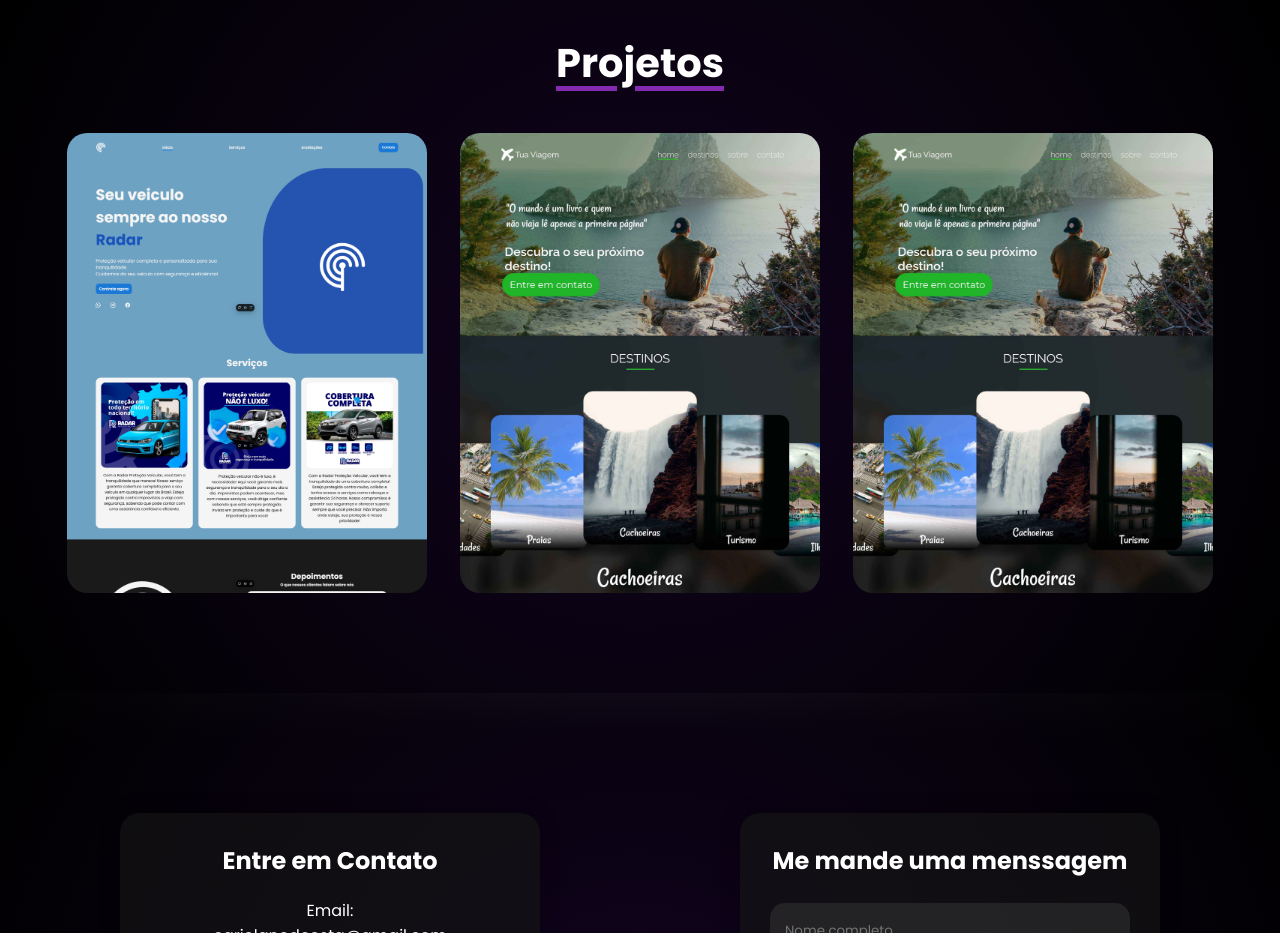
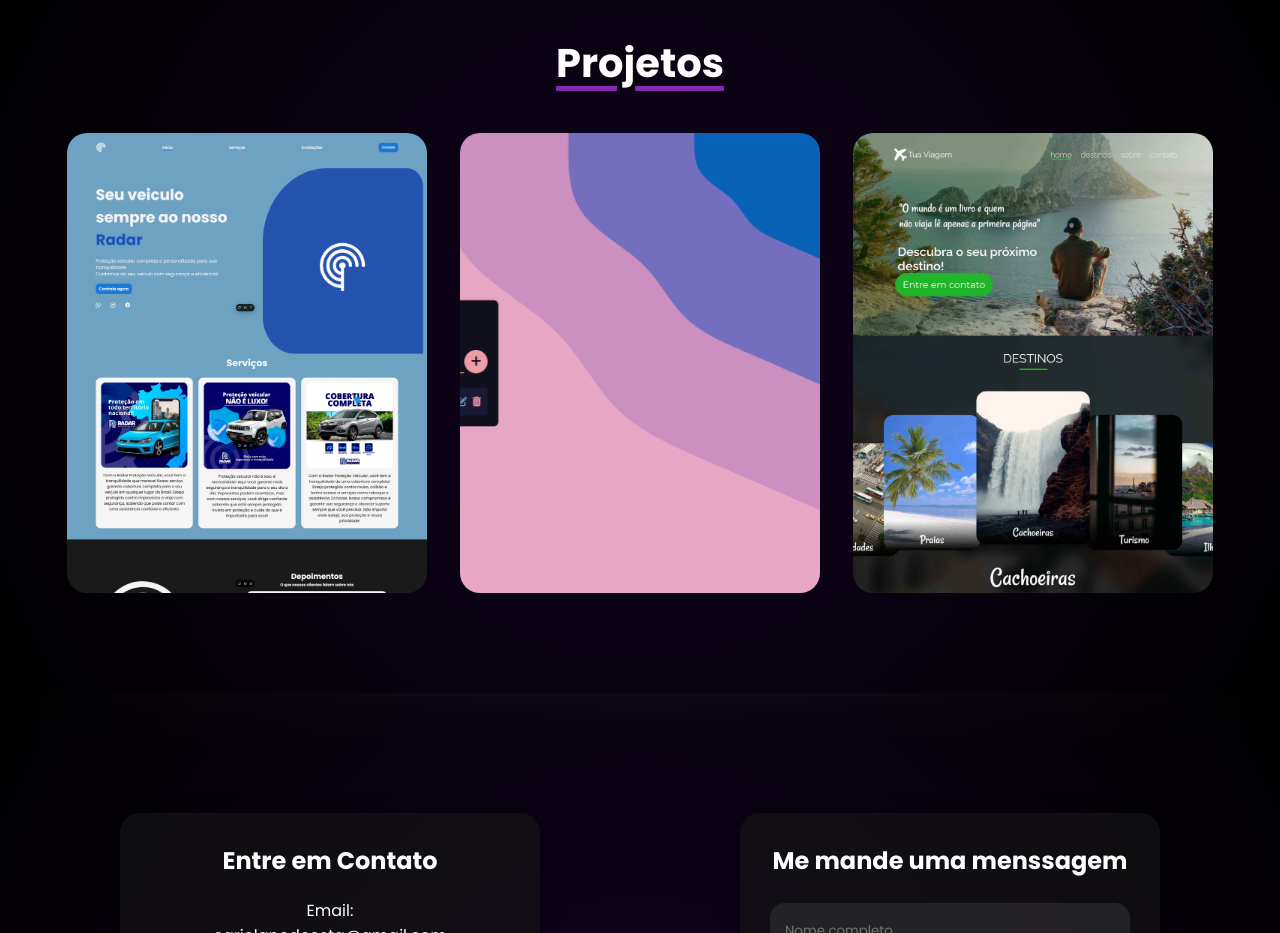
Before and after one commit to TxKlaus/Projeto-Portfolio, a plain HTML site: page index.html in a window 1280 px wide. Shown: the part 2940-3873 px from the top of the page. Drawn offline with nearby package versions, Linux system fonts and the light colour scheme.

Commit message:
Adição da imagem do to-do-list

```diff
--- a/index.html
+++ b/index.html
@@ -171,7 +171,7 @@
                     <h1 class="projects-tittle">Projetos</h2>
                     <div class="flex-images">
                         <div class="img-port" style="background-image: url(images/lpradarsite.png);"></div>
-                        <div class="img-port" style="background-image: url(images/imagem.jpg);"></div>
+                        <div class="img-port" style="background-image: url(images/to-do-list.png);"></div>
                         <div class="img-port" style="background-image: url(images/imagem.jpg);"></div>
                     </div>
                 </div>
```
Also changed, not shown: images/to-do-list.png (added).
